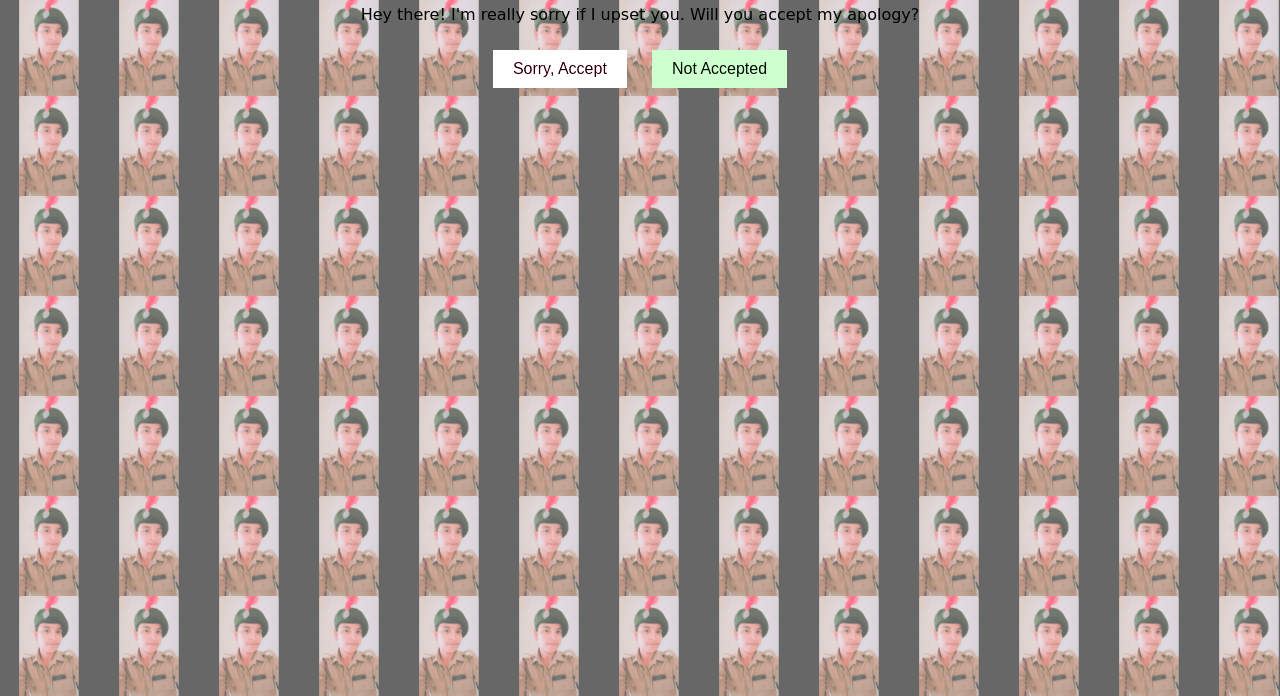
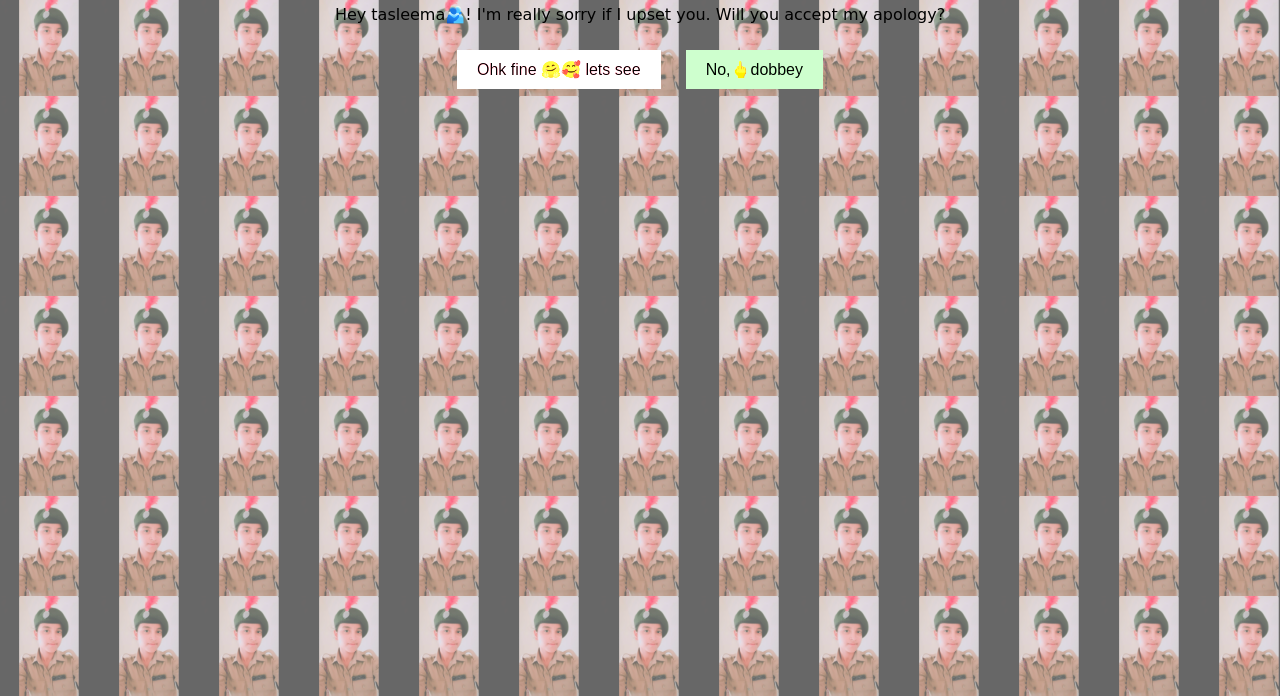
Before and after one commit to hackermani143/friend.github.io, a plain HTML site: page index.html in a window 1280 px wide. Shown: the part 104-800 px from the top of the page. Drawn offline with Linux system fonts and the light colour scheme.

Commit message:
Update index.html

```diff
--- a/index.html
+++ b/index.html
@@ -67,11 +67,11 @@
     <h1>Sorry Topper 👻</h1>
     <p style="background-image: url('img.jpeg');">
 
-    <p id="apologyText">Hey there! I'm really sorry if I upset you. Will you accept my apology?</p>
+    <p id="apologyText">Hey tasleema🫂! I'm really sorry if I upset you. Will you accept my apology?</p>
 
-    <button id="apologyBtn" onclick="apologyAccepted()">Sorry, Accept</button>
+    <button id="apologyBtn" onclick="apologyAccepted()">Ohk fine 🤗🥰 lets see</button>
 
-    <button id="notAcceptedBtn" onclick="notAccepted()">Not Accepted</button>
+    <button id="notAcceptedBtn" onclick="notAccepted()">No,🖕dobbey</button>
 
     <script>
         const messages = [
```
